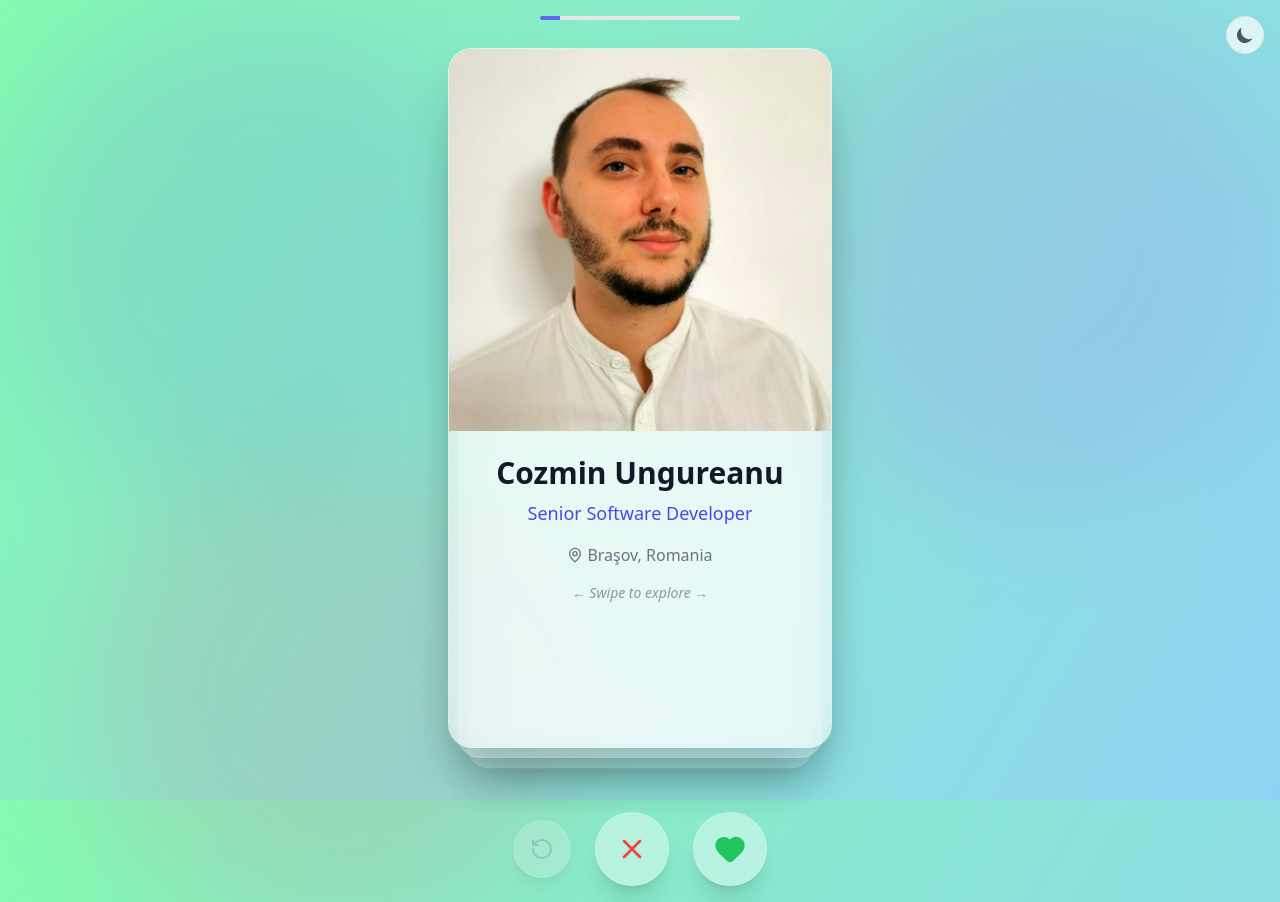
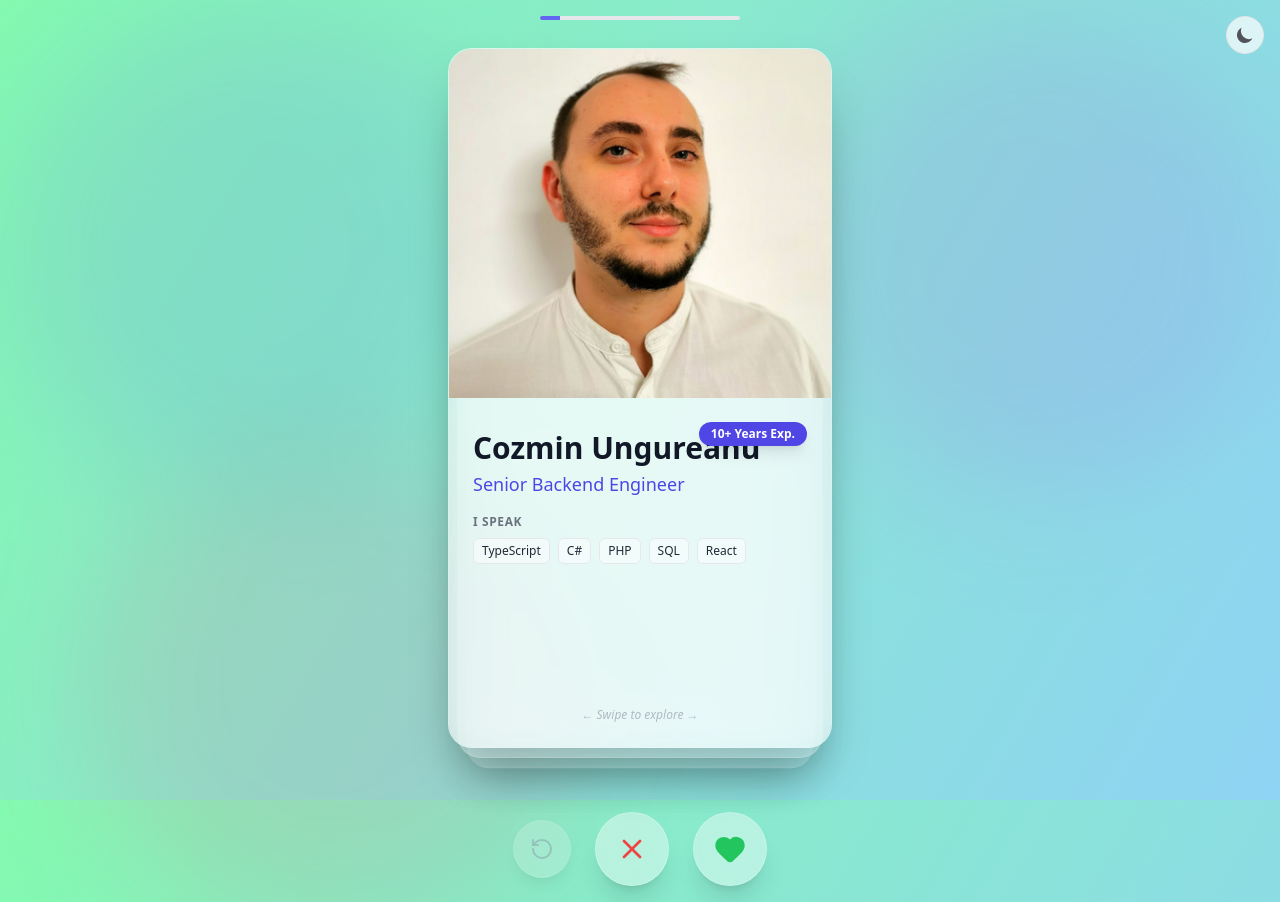
Before and after one commit to cozminu/cozminu.github.io, a React (Create React App) app: page / in a window 1280 px wide. Built offline with nearby package versions, Linux system fonts and the light colour scheme.

Commit message:
add important data to the first card

```diff
--- a/src/components/SwipeResume/Card.tsx
+++ b/src/components/SwipeResume/Card.tsx
@@ -1,7 +1,7 @@
 import React, { useContext, useImperativeHandle, forwardRef } from 'react';
 import { motion, useMotionValue, useTransform, useAnimation, PanInfo } from 'framer-motion';
 import { CardData } from '../../types/resume';
-import { MapPin, Calendar, Building } from 'lucide-react';
+import { Calendar, Building } from 'lucide-react';
 import { ThemeContext } from '../../context/ThemeContext';
 
 interface CardProps {
@@ -64,30 +64,41 @@ const Card = forwardRef<CardRef, CardProps>(({ data, onSwipe, index, score, onRe
         return (
           <div className="flex flex-col h-full bg-white/30 dark:bg-black/30 backdrop-blur-md" draggable={false}>
             {/* Top Half: Image */}
-            <div className="h-6/10 w-full relative shrink-0">
+            <div className="h-1/2 w-full relative shrink-0">
               <img
                 src={isDark ? 'profile_dark.jpg' : 'profile.jpg'}
                 alt={data.data.name}
                 className="w-full h-full object-cover"
-                draggable={false} // Prevent image drag interfering with card drag
+                draggable={false}
               />
-              {false && <div className="absolute inset-0 bg-gradient-to-t from-black/50 to-transparent flex items-end p-4 md:hidden">
-                {/* Mobile overlay text if needed */}
-              </div>}
             </div>
 
             {/* Bottom Half: Content */}
-            <div className="h-auto flex flex-col items-center justify-center p-6 text-center space-y-4">
-              <div>
-                <h1 className="text-3xl font-bold text-gray-900 dark:text-white mb-2">{data.data.name}</h1>
-                <p className="text-lg text-indigo-600 dark:text-indigo-400 font-medium">{data.data.label}</p>
+            <div className="h-1/2 flex flex-col p-6 text-left relative">
+              {/* Experience Badge */}
+              <div className="absolute top-6 right-6 bg-indigo-600 text-white text-xs font-bold px-3 py-1 rounded-full shadow-lg">
+                {data.data.experience}
               </div>
-              <div className="flex items-center text-gray-500 dark:text-gray-400">
-                <MapPin className="w-4 h-4 mr-1" />
-                <span>{data.data.location.city}, {data.data.location.region}</span>
+
+              <div className="mt-2">
+                <h1 className="text-3xl font-bold text-gray-900 dark:text-white mb-1">{data.data.name}</h1>
+                <p className="text-lg text-indigo-600 dark:text-indigo-400 font-medium mb-4">{data.data.label}</p>
+
+                {/* Languages */}
+                <div className="mt-auto">
+                  <p className="text-xs font-bold text-gray-500 dark:text-gray-400 uppercase tracking-wider mb-2">I speak</p>
+                  <div className="flex flex-wrap gap-2">
+                    {data.data.langs.map((lang: string) => (
+                      <span key={lang} className="px-2 py-1 bg-white/50 dark:bg-white/10 text-gray-800 dark:text-gray-200 text-xs rounded-md font-medium border border-gray-200 dark:border-gray-700">
+                        {lang}
+                      </span>
+                    ))}
+                  </div>
+                </div>
               </div>
-              <div className="flex">
-                <p className="text-gray-500 dark:text-gray-400 italic text-sm animate-pulse">
+
+              <div className="mt-auto pt-4 flex justify-center">
+                <p className="text-gray-400 dark:text-gray-500 italic text-xs animate-pulse">
                   &larr; Swipe to explore &rarr;
                 </p>
               </div>
@@ -186,12 +197,18 @@ const Card = forwardRef<CardRef, CardProps>(({ data, onSwipe, index, score, onRe
       case 'SKILLS':
         return (
           <div className="flex flex-col h-full p-6 overflow-y-auto custom-scrollbar">
-            <h2 className="text-2xl font-bold mb-6 text-gray-900 dark:text-white border-b pb-2">Skills</h2>
-            <div className="flex flex-wrap gap-2">
-              {data.data.map((skill: any) => (
-                <div key={skill.name} className="flex flex-col items-center px-3 py-2 bg-white/40 dark:bg-white/5 rounded-lg grow shadow-sm border border-white/20 dark:border-white/10 backdrop-blur-sm">
-                  <span className="font-bold text-gray-800 dark:text-gray-200">{skill.name}</span>
-                  <span className="text-xs text-indigo-500 font-medium">{skill.level}</span>
+            <h2 className="text-2xl font-bold mb-6 text-gray-900 dark:text-white border-b pb-2">Technical Depth</h2>
+            <div className="space-y-6">
+              {data.data.map((category: any) => (
+                <div key={category.category}>
+                  <h3 className="text-lg font-semibold text-indigo-600 dark:text-indigo-400 mb-2">{category.category}</h3>
+                  <div className="flex flex-wrap gap-2">
+                    {category.items.map((skill: string) => (
+                      <span key={skill} className="px-3 py-1 bg-white/40 dark:bg-white/5 text-gray-800 dark:text-gray-200 text-sm rounded-md font-medium border border-white/20 dark:border-white/10 shadow-sm backdrop-blur-sm">
+                        {skill}
+                      </span>
+                    ))}
+                  </div>
                 </div>
               ))}
             </div>
--- a/src/data/profile.json
+++ b/src/data/profile.json
@@ -1,12 +1,12 @@
 {
   "basics": {
     "name": "Cozmin Ungureanu",
-    "label": "Senior Software Developer",
+    "label": "Senior Backend Engineer",
     "image": "profile.jpg",
     "email": "ucozmin@gmail.com",
     "phone": "",
     "url": "https://cozminu.github.io",
-    "summary": "Senior Software Developer with 10+ years of experience in building scalable, high-performance applications across telecommunications, energy, and pharma industries. Proficient in TypeScript, NestJS, Node.js, PHP, and cloud services like Azure.",
+    "summary": "Senior Backend Engineer (10+ years) specializing in scalable API platforms and system integrations handling 200K+ data loads and 1M+ daily requests. Expert in TypeScript, NestJS, and Distributed Systems.",
     "location": {
       "address": "",
       "postalCode": "",
@@ -25,7 +25,10 @@
         "username": "cozminu",
         "url": "https://github.com/cozminu"
       }
-    ]
+    ],
+    "tagline": "Building scalable APIs and high-throughput systems.",
+    "experience": "10+ Years Exp.",
+    "langs": ["TypeScript", "C#", "PHP", "SQL", "React"]
   },
   "work": [
     {
@@ -49,11 +52,10 @@
       "endDate": "2025-01-01",
       "summary": "Remote",
       "highlights": [
-        "Designed and implemented key integrations for an AI-powered digital assistant, including custom APIs bridging legacy systems (.NET Core, C#, NestJS).",
-        "Built a NestJS chat API as a wrapper for ChatGPT for dynamic responses across enterprise systems.",
-        "Optimized large-data handling via concurrent calls, Azure Blob CSV uploads, and streaming (200K+ items).",
-        "Orchestrated NestJS cron workloads on Kubernetes for ServiceNow, Sailpoint, and Workday syncs.",
-        "Remediated WAST vulnerabilities to meet pharma-grade data security requirements."
+        "Built enterprise AI chat API wrapper (NestJS + ChatGPT) integrating ServiceNow, SailPoint, Workday",
+        "Processed 200K+ records via streaming & Azure Blob, reducing memory overhead",
+        "Designed custom .NET Core API to expose legacy system",
+        "Remediated pharma-grade security vulnerabilities (WAST compliance)"
       ],
       "technologies": ["NestJS", "TypeScript", ".NET Core", "C#", "Azure", "Kubernetes", "ChatGPT"]
     },
@@ -81,8 +83,8 @@
       "summary": "Galaţi, Romania",
       "highlights": [
         "Maintained a high‑performance REST API (PHP/CodeIgniter, MySQL, Memcached) serving 1M+ requests/day.",
-        "Built a background auth worker for concurrent logins, improving reliability and speed.",
-        "Advised an 8‑person team on performance, caching, and security best practices.",
+        "Acted as senior technical advisor within 8-person backend team",
+        "Guided API performance, caching strategy, and security decisions",
         "Developed internal tools (CRM on Joomla → Phalcon) and a customer web app (Bonfire)."
       ],
       "technologies": ["PHP", "CodeIgniter", "MySQL", "Memcached", "Joomla", "Phalcon"]
@@ -93,6 +95,7 @@
       "name": "AI Assistant Integration",
       "description": "Enterprise digital assistant with custom APIs, ChatGPT wrapper, and large-data streaming for pharma clients.",
       "highlights": [
+        "Led first version of chat API using ChatGPT",
         "200K+ items processed",
         "Pharma-grade security",
         "99.99% uptime"
@@ -128,49 +131,41 @@
   ],
   "skills": [
     {
-      "name": "TypeScript",
-      "level": "10+ years",
-      "keywords": ["Frontend", "Backend"]
+      "category": "Backend",
+      "items": [
+        "Node.js (NestJS)",
+        ".NET Core (C#)",
+        "PHP (CodeIgniter)",
+        "REST",
+        "Streaming APIs",
+        "System Integrations"
+      ]
     },
     {
-      "name": "NestJS",
-      "level": "5+ years",
-      "keywords": ["Backend", "Framework"]
+      "category": "Data",
+      "items": [
+        "PostgreSQL",
+        "MySQL",
+        "Redis",
+        "Memcached",
+        "Large dataset streaming (200K+ items)"
+      ]
     },
     {
-      "name": "Node.js",
-      "level": "10+ years",
-      "keywords": ["Backend", "Runtime"]
+      "category": "Infrastructure",
+      "items": [
+        "Azure (Blob Storage)",
+        "Kubernetes workloads",
+        "CI/CD environments"
+      ]
     },
     {
-      "name": "PostgreSQL",
-      "level": "6+ years",
-      "keywords": ["Database"]
-    },
-    {
-      "name": "Redis",
-      "level": "4 years",
-      "keywords": ["Cache"]
-    },
-    {
-      "name": "Azure",
-      "level": "3 years",
-      "keywords": ["Cloud"]
-    },
-    {
-      "name": "Kubernetes",
-      "level": "3 years",
-      "keywords": ["DevOps"]
-    },
-    {
-      "name": "PHP",
-      "level": "10+ years",
-      "keywords": ["Backend"]
-    },
-    {
-      "name": ".NET Core",
-      "level": "3 years",
-      "keywords": ["Backend"]
+      "category": "Performance",
+      "items": [
+        "Concurrency handling",
+        "Background workers",
+        "Caching strategies"
+      ]
     }
   ],
   "config": {
--- a/src/types/resume.ts
+++ b/src/types/resume.ts
@@ -22,6 +22,9 @@ export interface Basics {
   summary: string;
   location: Location;
   profiles: Profile[];
+  tagline: string;
+  experience: string;
+  coreStack: string[];
 }
 
 export interface Work {
```
